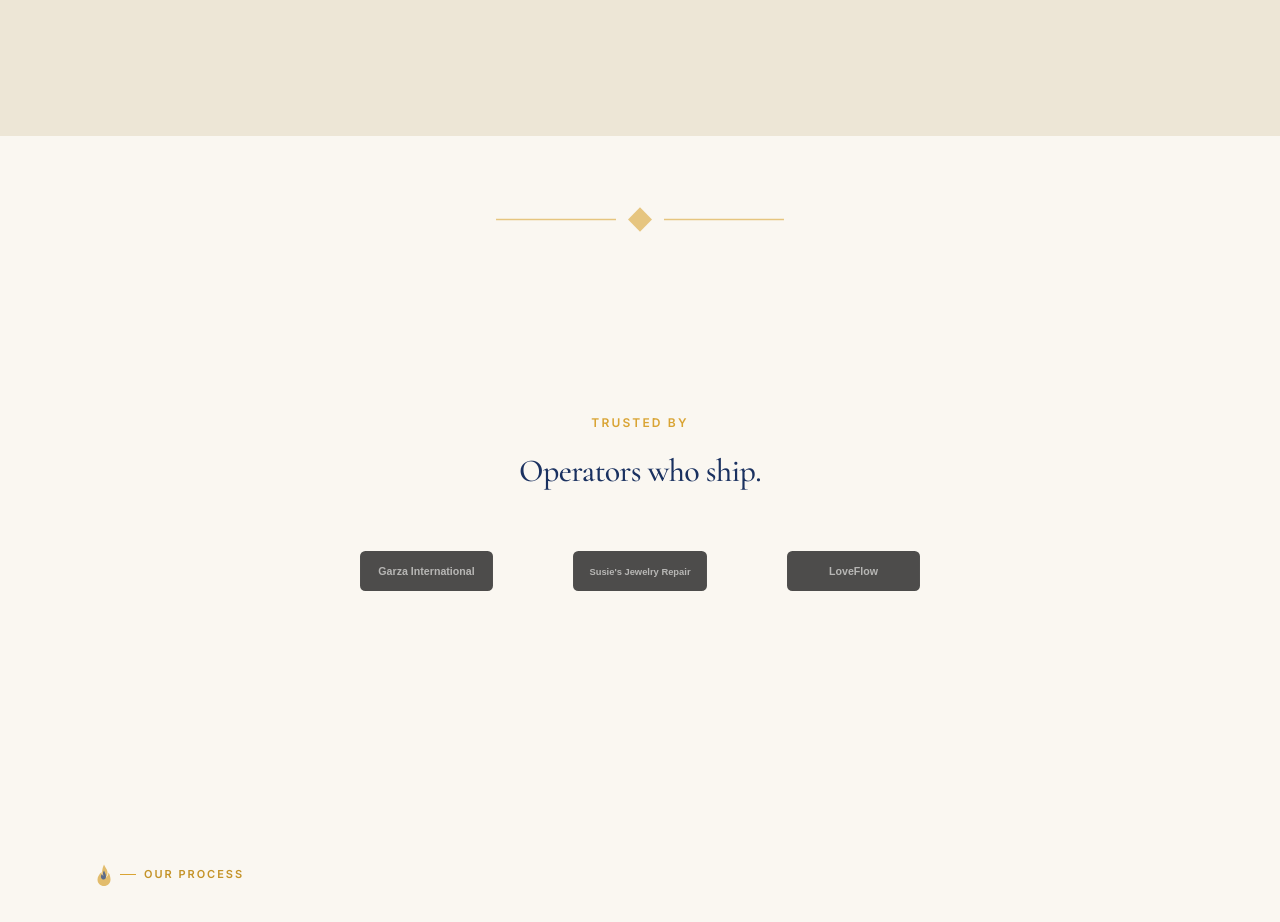
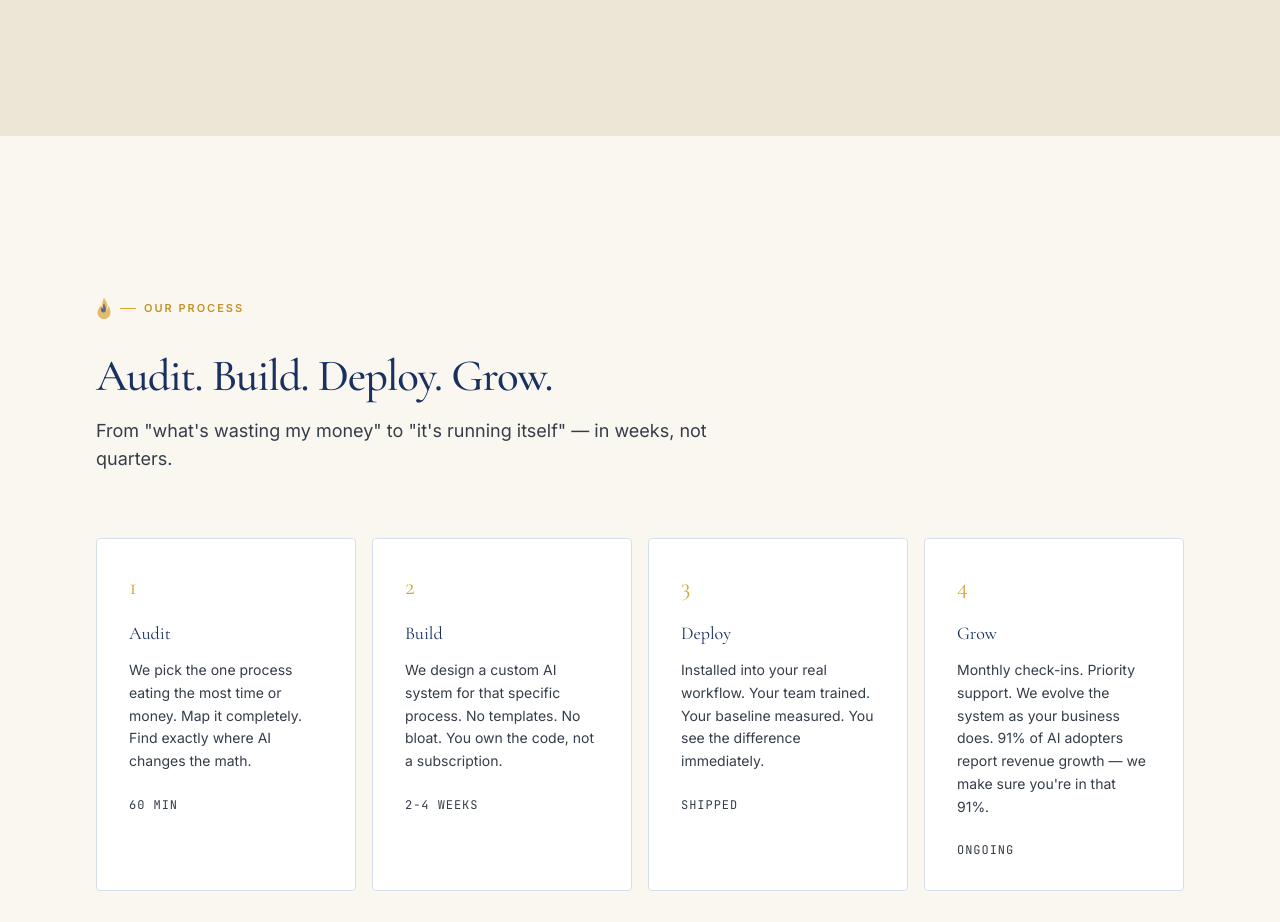
Before and after one commit to SanLuis-AI-Solutions/sanluisai-portfolio, a Next.js app: page / in a window 1280 px wide. Shown: the part 4980-5902 px from the top of the page. Built offline with nearby package versions, Linux system fonts and the light colour scheme.

Commit message:
fix: remove redundant ClientLogos section from homepage (already covered by SocialProof cards)

```diff
--- a/app/page.tsx
+++ b/app/page.tsx
@@ -5,7 +5,6 @@ import SceneDivider from '@/components/SceneDivider'
 import OrnamentDivider from '@/components/OrnamentDivider'
 import CaseStudies from '@/components/CaseStudies'
 import SocialProof from '@/components/SocialProof'
-import ClientLogos from '@/components/ClientLogos'
 import Process from '@/components/Process'
 import FAQ from '@/components/FAQ'
 import CTA from '@/components/CTA'
@@ -20,8 +19,6 @@ export default function HomePage() {
       <CaseStudies />
       <OrnamentDivider />
       <SocialProof />
-      <OrnamentDivider />
-      <ClientLogos />
       <Process />
       <SceneDivider />
       <FAQ />
```
